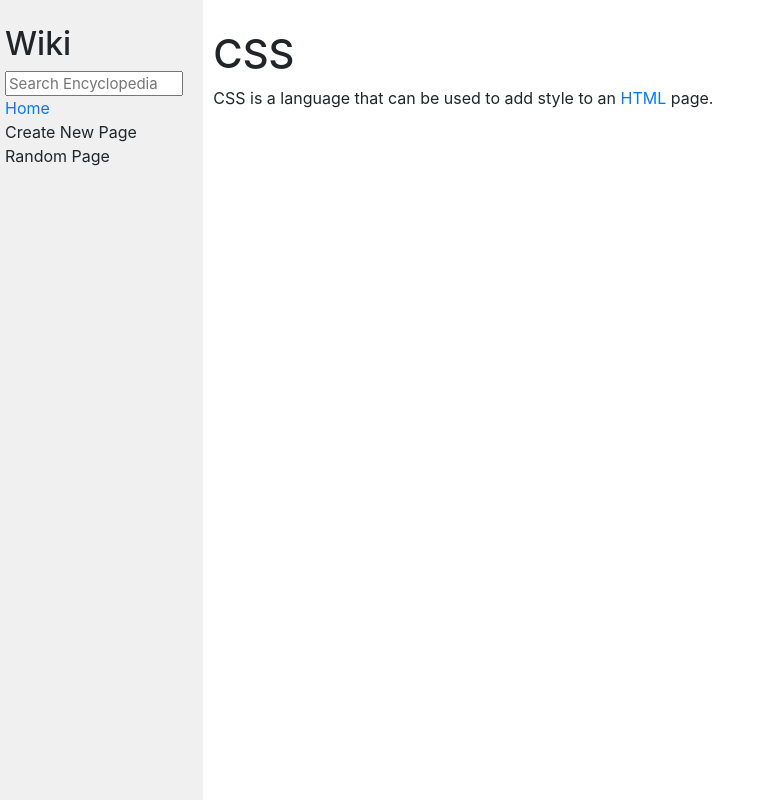
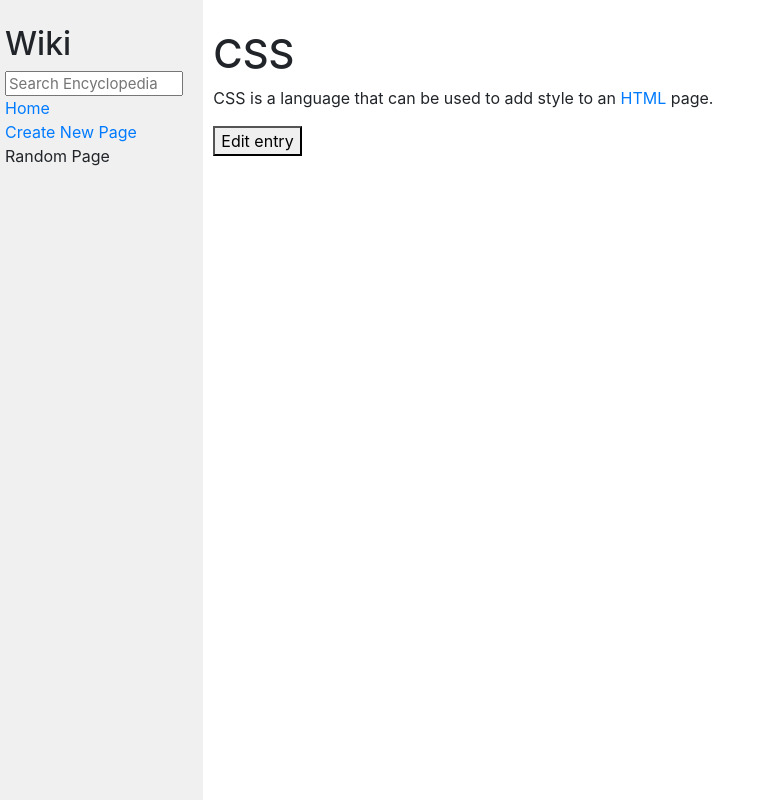
Before and after one commit to TomNewton1/wiki, a Django app: page /encyclopedia/CSS in a window 1280 px wide. Shown: the whole page, without its empty margins (0-770 px from the left). Run offline with Django 3.2, Linux system fonts and the light colour scheme; some libraries are stand-ins or nearby versions.

Commit message:
create new entry

```diff
--- a/encyclopedia/templates/encyclopedia/entries.html
+++ b/encyclopedia/templates/encyclopedia/entries.html
@@ -6,5 +6,9 @@
 
 {{ md_variable|safe}}
 
+<form action="{% url 'edit'%}" action="get">
+    <button method="post" type="submit">Edit entry</button>
+</form>
+
 
 {% endblock %}
--- a/encyclopedia/templates/encyclopedia/layout.html
+++ b/encyclopedia/templates/encyclopedia/layout.html
@@ -20,7 +20,7 @@
                     <a href="{% url 'index' %}">Home</a>
                 </div>
                 <div>
-                    Create New Page
+                    <a href="{% url 'newpage' %}">Create New Page</a>
                 </div>
                 <div>
                     Random Page
--- a/encyclopedia/urls.py
+++ b/encyclopedia/urls.py
@@ -5,5 +5,7 @@ from . import views
 urlpatterns = [
     path("", views.index, name="index"),
     path("encyclopedia/<str:title>", views.md_to_html, name="entries"),
-    path("search", views.get_search, name="search")
+    path("search", views.get_search, name="search"),
+    path("newpage", views.newpage, name="newpage"),
+    path("edit", views.edit, name="edit")
 ]
--- a/encyclopedia/views.py
+++ b/encyclopedia/views.py
@@ -60,22 +60,57 @@ def get_search(request):
 
             entry_name = [entry for entry in util.list_entries() if form_input in entry]
 
-            print("Did you mean: ", entry_name)
+            # Loop through the list and append all the items that have the form input substring.
 
+            suggested_entries = []
 
-            print(f"Your input {form_input} was in the entries list!")
-
+            for entry in util.list_entries():
+                if form_input in entry:
+                    suggested_entries.append(entry)
 
             return render(request, "encyclopedia/subsearch.html", {
-                "entry_name": entry_name, "entries": util.list_entries()
+                "suggested_entries": suggested_entries
             })
-
 
         else:
 
             return render(request, "encyclopedia/errorpage.html")
 
 
-    else:
 
-        print("form not posting")
+def newpage(request):
+
+    if request.method == "GET":
+
+        return render(request, "encyclopedia/newpage.html")
+
+    elif request.method =="POST":
+
+        form_title = request.POST['entry_title']
+        form_entry = request.POST["entry_contents"]
+
+        complete_entry = f"#{form_title}\n{form_entry}"
+
+        util.save_entry(form_title,complete_entry) # Calls the save entry function
+
+        # Convert md to html
+
+        markdowner = Markdown()
+
+        #md_title= markdowner.convert(f"# {form_title}")
+        #md_contents= markdowner.convert(form_entry)
+        md_contents= markdowner.convert(complete_entry)
+
+        return render(request, "encyclopedia/entries.html", {
+            "md_variable": md_contents })
+
+
+def edit(request):
+
+    if request.method == "GET":
+
+        # Show a page
+
+        print("you reached the edit page")
+
+        return render(request, "encyclopedia/errorpage.html")
```
